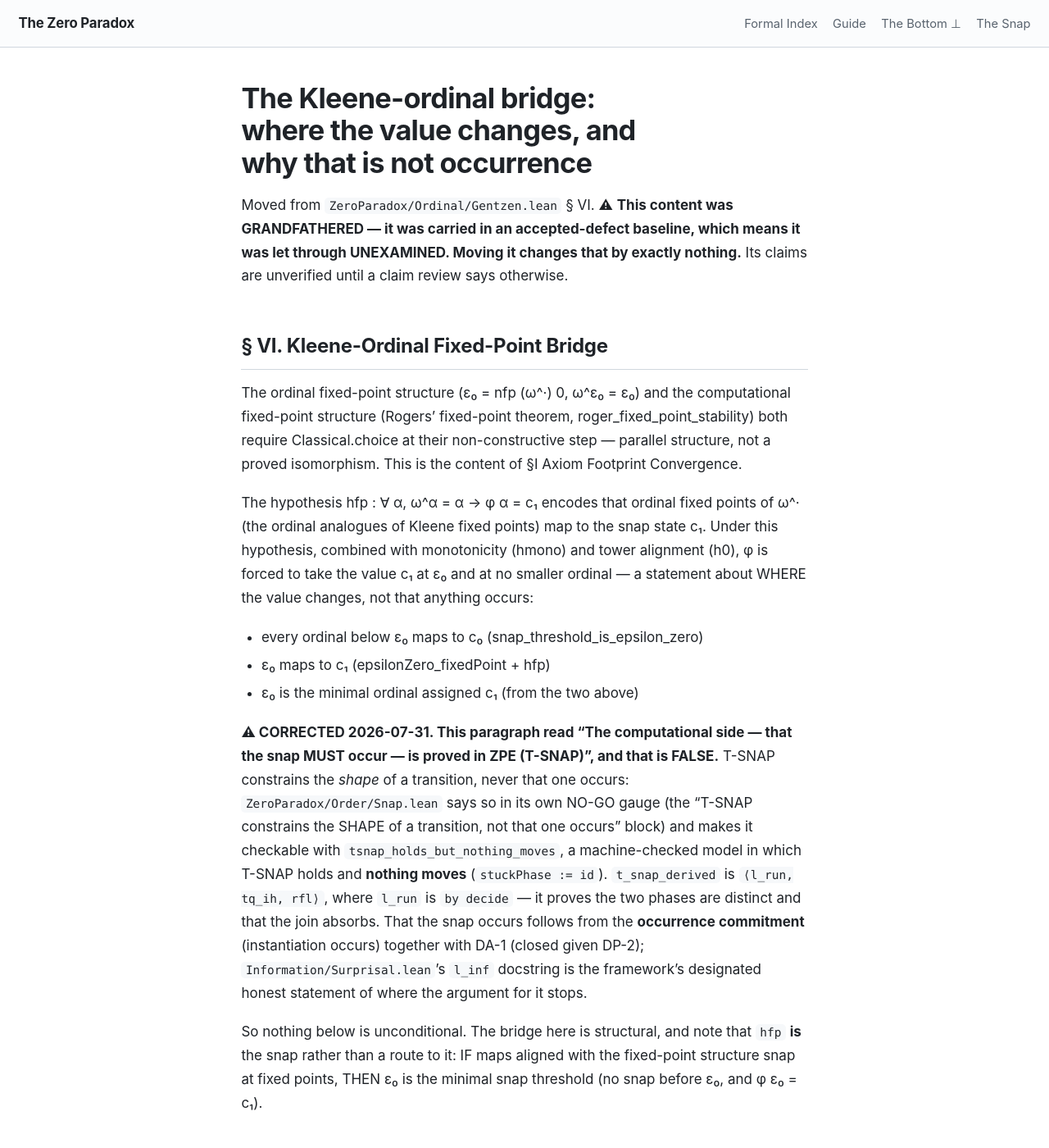
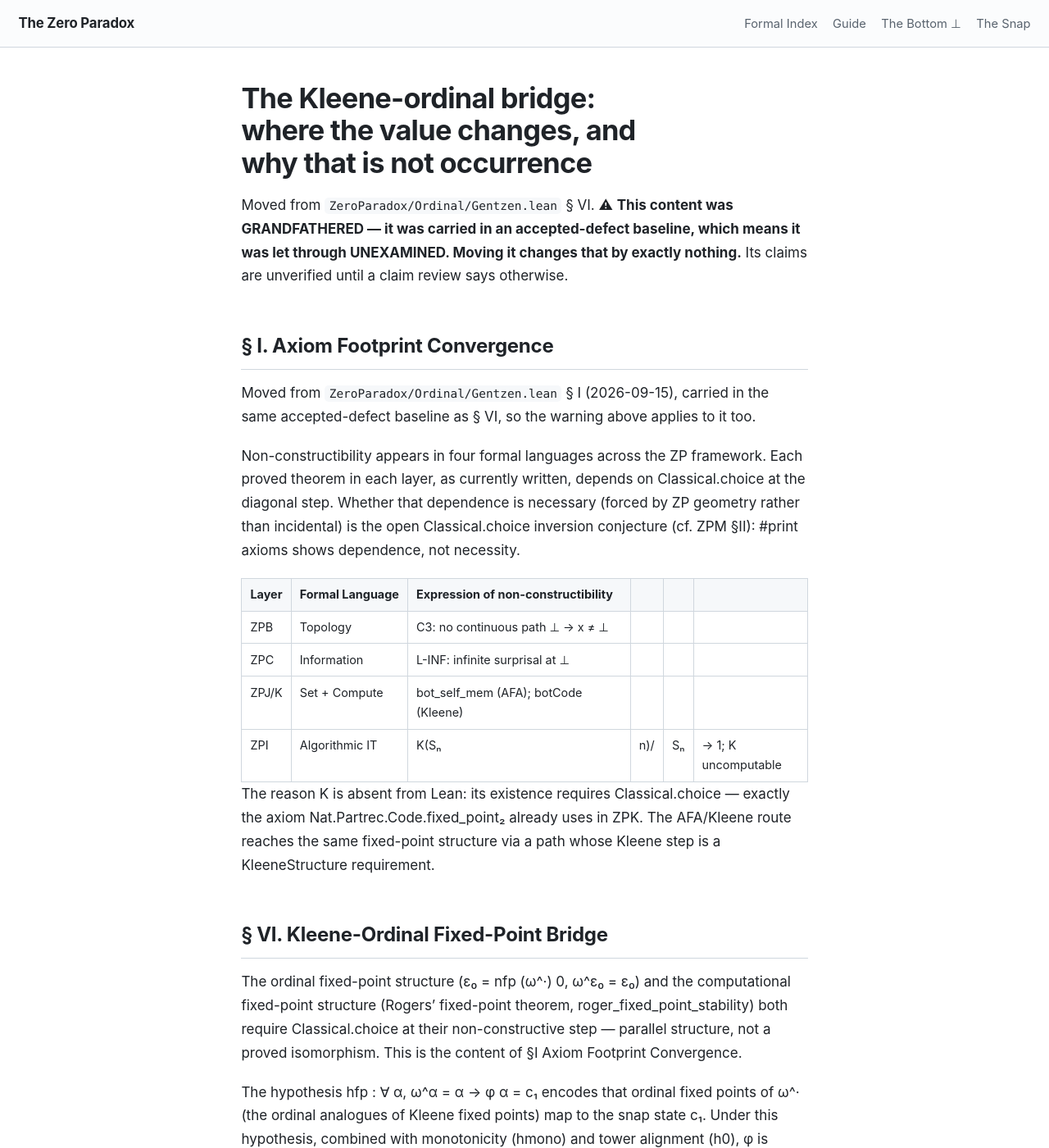
Before and after one commit to timbrigham/ZeroParadox, a Jekyll site: the page built from ZeroParadox/Ordinal/Gentzen.md, in a window 1280 px wide and 1400 px high. Shown: the whole window at 82% size. Built offline with Jekyll 4.4.1, drawn with Linux system fonts in a browser that asks for light colours; our own code applies the rules of GitHub Pages for plain Markdown files.

Commit message:
Apply Tim's rulings on the round-4 leftovers (DA-1/Kleene, MC-1 docstring)
ZP-J Keystone "What the Zero Paradox adds" box names the proved faces; ZP-L
Section II names Rogers' theorem as fixed_point, inter-derivable with
fixed_point2, for a total computable transformation; ZP-L and ZP-M
verification boxes say the computability-layer choice belongs to ZP-K's
instance; ZP-E Remark R-DA1 says DA-1 is closed given DP-2 with CC-2 and R3
motivating it. Kleene.md scopes Classical.choose to the instance.
Gentzen.lean section I moved to its ride-along with "via a provable path"
replaced; the seam_unique_among_named docstring names HasNoTop.

PDFs rebuilt: ZP-E 3.39, ZP-L 1.10, ZP-M 1.5, ZP-J Keystone 1.12.

Co-Authored-By: Claude Opus 5 (1M context) <noreply@anthropic.com>
Claude-Session: https://claude.ai/code/session_01AGpP8SFJJ3HadqzDKHPYt7

```diff
--- a/ZeroParadox/Ordinal/Gentzen.md
+++ b/ZeroParadox/Ordinal/Gentzen.md
@@ -1,6 +1,28 @@
 # The Kleene-ordinal bridge: where the value changes, and why that is not occurrence
 
 Moved from `ZeroParadox/Ordinal/Gentzen.lean` § VI. ⚠ **This content was GRANDFATHERED — it was carried in an accepted-defect baseline, which means it was let through UNEXAMINED. Moving it changes that by exactly nothing.** Its claims are unverified until a claim review says otherwise.
+
+## § I. Axiom Footprint Convergence
+
+Moved from `ZeroParadox/Ordinal/Gentzen.lean` § I (2026-09-15), carried in the same accepted-defect baseline as § VI, so the warning above applies to it too.
+
+Non-constructibility appears in four formal languages across the ZP framework.
+Each proved theorem in each layer, as currently written, depends on Classical.choice at the
+diagonal step. Whether that dependence is necessary (forced by ZP geometry rather than incidental)
+is the open Classical.choice inversion conjecture (cf. ZPM §II): #print axioms shows dependence,
+not necessity.
+
+| Layer | Formal Language | Expression of non-constructibility |
+|-------|----------------|--------------------------------------|
+| ZPB   | Topology        | C3: no continuous path ⊥ → x ≠ ⊥   |
+| ZPC   | Information     | L-INF: infinite surprisal at ⊥       |
+| ZPJ/K | Set + Compute  | bot_self_mem (AFA); botCode (Kleene) |
+| ZPI   | Algorithmic IT  | K(Sₙ|n)/|Sₙ| → 1; K uncomputable    |
+
+The reason K is absent from Lean: its existence requires Classical.choice —
+exactly the axiom Nat.Partrec.Code.fixed_point₂ already uses in ZPK. The
+AFA/Kleene route reaches the same fixed-point structure via a path whose Kleene step is a
+KleeneStructure requirement.
 
 ## § VI. Kleene-Ordinal Fixed-Point Bridge
 
--- a/scripts/build_zpe.py
+++ b/scripts/build_zpe.py
@@ -1,4 +1,5 @@
 """
+v3.39: DA-1/KLEENE CLASS, GATE ROUND 4 SECOND PASS (Tim ruling, 2026-09-15): Remark R-DA1 said DA-1 is 'grounded in ZP-A CC-2 and R3', beside the Status block's primary formal grounding DP-2; it now says DA-1 is closed given DP-2 (da1_minimal_path), with CC-2 and R3 motivating it and ZP-C L-INF as independent corroboration.
 v3.38: DA-1/KLEENE CLASS, GATE ROUND 4 (Tim rulings, 2026-09-15): T5 Selection said the least-fixed-point face makes 'every landing from epsilon-0 up fire (epsilon0_min_eq_max)'; 'landing' was undefined, and read as every ordinal from epsilon-0 up it follows from monotonicity and h-eps0 alone, so the clause now reads 'every fixed point of alpha -> omega^alpha fires (hfp_from_epsilon_zero, epsilon0_min_eq_max)'. The Path 3 conclusion 'Instantiation and execution are the same act' now reads 'Given DP-2, instantiation and execution are the same act (DA-1)'.
 v3.37: DECISION BATCH REMEDIATION AFTER GATE ROUND 3, SECOND PASS (Tim ruling, 2026-09-15): the DA-1 Status block said 'Kleene fixed-point is the in-scope formal counterpart' of AIT; it now says the Kleene structure is its in-scope counterpart, carried as a KleeneStructure requirement (botCode_is_quine), not a proof of the AIT claim.
 v3.36: DECISION BATCH REMEDIATION AFTER GATE ROUND 3 (Tim rulings, 2026-09-15): T5 Selection credits each face of epsilon-0 with its own direction: a monotone map sending the tower's stages to c0 and epsilon-0 to c1 sends no ordinal below epsilon-0 to c1 (supremum face, fundamentalSeq_cofinal) and sends every fixed point of alpha -> omega^alpha to c1 (least-fixed-point face, hfp_from_epsilon_zero); it had said 'Both faces of epsilon-0 carry this' of the downward direction alone. Deriving h-eps0 is open 'from the 2-adic structure'. The Open Items OQ-A1 cell names the monotone map and the tower stages beside h-eps0. DA-1 PATH 3 (pre-existing bedrock, editorial round 3 B1): the DA-1 synthesis paragraph, the DA-1 Status block, the DA-1 validation row and the endnote said Paths 1 and 3 are formally closed / IN LEAN SCOPE and that DA-1 is grounded in them or closed in Lean via ZP-K. They now carry the CLAIMS.md DA-1 row: Path 1 is witnessed by da1_closed_concrete, which proves IsQuineAtom (bottom : MachinePhase) and nothing computational; Path 3's witness is the machinePhaseKleene botCode_is_quine field, a KleeneStructure requirement, not a second independent proof; da1_paths_unified carries them as a conjunction of witnesses, and that they name one structural fact is the framework's reading; DA-1 is closed given DP-2.
@@ -94,7 +95,7 @@ Follows all rules in pdf rendering standards:
 import os
 from zp_utils import *
 
-VERSION = '3.38'
+VERSION = '3.39'
 FIRST_RELEASED = 'April 2026'
 
 # ── Local overrides: ZP-E uses justified body text ────────────────────────────
@@ -507,7 +508,7 @@ def build():
         'occurrence commitment (instantiation occurs) together with DA-1. T5 (Iterative Forcing Theorem) depended on AX-1 and is restated below. T4 (Unified Snap '
         'Description) carried AX-1 as an axiom label on the causality component — that label is upgraded '
         'to Derived — T-SNAP for the shape, with occurrence still a commitment. DA-1 is additionally upgraded from Design Principle to Derived '
-        'Proposition: grounded in ZP-A CC-2 (⊥ = {⊥}) and R3, with ZP-C L-INF as independent corroboration. '
+        'Proposition, closed given DP-2 (da1_minimal_path); ZP-A CC-2 (⊥ = {⊥}) and R3 motivate it, with ZP-C L-INF as independent corroboration. '
         'The intentional axioms of the system are now: AX-B1 (binary existence), '
         'AX-G1 (initial object), AX-G2 (source asymmetry). AX-1 is retired: its shape is Theorem T-SNAP, and the occurrence '
         'commitment is not on this list because it is a commitment, not a named axiom. '
```
Also changed, not shown: README.md (+4 -4 lines), ZeroParadox/Computability/Kleene.md (+3 -1 lines), register.md (+4 -4 lines), scripts/build_zpj_keystone_addendum.py (+5 -3 lines), scripts/build_zpl.py (+10 -7 lines), scripts/build_zpm.py (+7 -5 lines), 6 other files.
